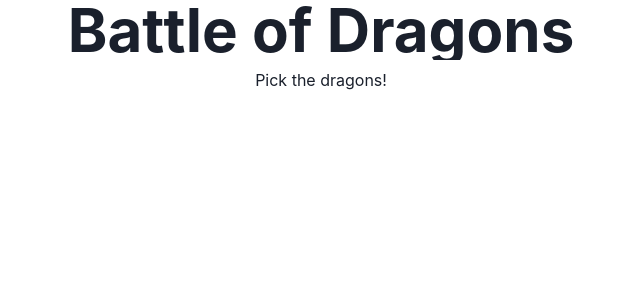
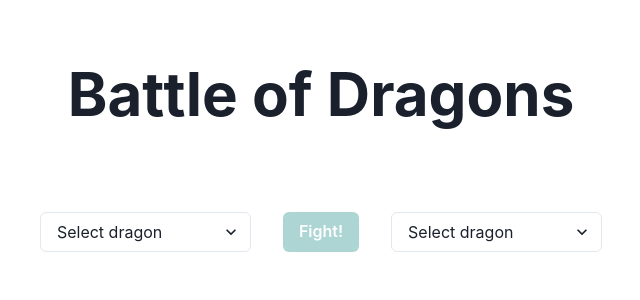
Before and after one commit to wric/spirii-battle-of-dragons, a Next.js app: page / in a window 1280 px wide. Shown: the top 300 px of the page, without its empty margins (319-959 px from the left). Built offline with nearby package versions, Linux system fonts and the light colour scheme.

Commit message:
select dragons

```diff
--- a/package.json
+++ b/package.json
@@ -17,7 +17,8 @@
     "framer-motion": "^11.0.28",
     "next": "14.1.4",
     "react": "^18",
-    "react-dom": "^18"
+    "react-dom": "^18",
+    "swr": "^2.2.5"
   },
   "devDependencies": {
     "@testing-library/jest-dom": "^6.4.2",
--- /dev/null
+++ b/src/components/BattleOfDragons/BattleOfDragons.tsx
@@ -0,0 +1,23 @@
+import fetcher from "@/lib/fetcher";
+import useSWR from "swr";
+import DragonSelection from "../DragonSelection/DragonSelection";
+import { Monster } from "@/pages/api/monsters";
+
+export default function BattleOfDragons() {
+  const { data, error, isLoading } = useSWR<Array<Monster>>(
+    "/api/monsters?type=dragon",
+    fetcher
+  );
+
+  if (error) {
+    return <div>Error :(</div>;
+  }
+
+  if (isLoading || !data) {
+    return <div>Loading...</div>;
+  }
+
+  return (
+      <DragonSelection dragons={data} onStartFight={() => {}} />
+  );
+}
--- /dev/null
+++ b/src/components/DragonCard/DragonCard.tsx
@@ -0,0 +1,41 @@
+import { Monster } from "@/pages/api/monsters";
+import {
+  Card,
+  CardBody,
+  Divider,
+  Heading,
+  Text
+} from "@chakra-ui/react";
+
+export default function DragonCard({ dragon }: { dragon: Monster }) {
+  return (
+    <Card width="100%">
+      <CardBody>
+        <Heading as="h5" size="xs">
+          Name
+        </Heading>
+        <Text>{dragon.name}</Text>
+        <Divider />
+        <Heading as="h5" size="xs" mt="1rem">
+          Strength
+        </Heading>
+        <Text>{dragon.strength}</Text>
+        <Divider />
+        <Heading as="h5" size="xs" mt="1rem">
+          Health
+        </Heading>
+        <Text>100</Text>
+        <Divider />
+        <Heading as="h5" size="xs" mt="1rem">
+          Size
+        </Heading>
+        <Text>{dragon.size}</Text>
+        <Divider />
+        <Heading as="h5" size="xs" mt="1rem">
+          Type
+        </Heading>
+        <Text>{dragon.type}</Text>
+      </CardBody>
+    </Card>
+  );
+}
--- /dev/null
+++ b/src/components/DragonSelect/DragonSelect.tsx
@@ -0,0 +1,20 @@
+import { Monster } from "@/pages/api/monsters";
+import { Select } from "@chakra-ui/react";
+
+export default function DragonSelect({
+  dragons,
+  onChange,
+}: {
+  dragons: Array<Monster>;
+  onChange: (e: React.ChangeEvent<HTMLSelectElement>) => void;
+}) {
+  return (
+    <Select placeholder="Select dragon" onChange={onChange}>
+      {dragons.map((dragon) => (
+        <option key={`dragon-${dragon.id}`} value={dragon.id}>
+          {dragon.name}
+        </option>
+      ))}
+    </Select>
+  );
+}
--- /dev/null
+++ b/src/components/DragonSelection/DragonSelection.tsx
@@ -0,0 +1,47 @@
+import { Button, HStack, VStack, useStatStyles } from "@chakra-ui/react";
+import DragonSelect from "../DragonSelect/DragonSelect";
+import { Monster } from "@/pages/api/monsters";
+import { useState } from "react";
+import DragonCard from "../DragonCard/DragonCard";
+
+export default function DragonSelection({
+  dragons,
+  onStartFight,
+}: {
+  dragons: Array<Monster>;
+  onStartFight: (event: React.MouseEvent<HTMLElement>) => void;
+}) {
+  const [idDragon1, setIdDragon1] = useState<string | null>(null);
+  const [idDragon2, setIdDragon2] = useState<string | null>(null);
+
+  const dragon1 = dragons.find((dragon) => dragon.id === Number(idDragon1));
+  const dragon2 = dragons.find((dragon) => dragon.id === Number(idDragon2));
+
+  return (
+    <HStack gap="2rem" mt="4rem" pb="1rem" align={"start"}>
+      <VStack>
+        <DragonSelect
+          dragons={dragons}
+          onChange={(e) => setIdDragon1(e.target.value)}
+        ></DragonSelect>
+        {dragon1 && <DragonCard dragon={dragon1} />}
+      </VStack>
+      <VStack>
+        <Button
+          colorScheme="teal"
+          onClick={onStartFight}
+          isDisabled={!dragon1 || !dragon2}
+        >
+          Fight!
+        </Button>
+      </VStack>
+      <VStack>
+        <DragonSelect
+          dragons={dragons}
+          onChange={(e) => setIdDragon2(e.target.value)}
+        ></DragonSelect>
+        {dragon2 && <DragonCard dragon={dragon2} />}
+      </VStack>
+    </HStack>
+  );
+}
--- /dev/null
+++ b/src/lib/fetcher.ts
@@ -0,0 +1,7 @@
+export default async function fetcher<JSON = any>(
+  input: RequestInfo,
+  init?: RequestInit
+): Promise<JSON> {
+  const res = await fetch(input, init);
+  return res.json();
+}
--- a/src/pages/api/monsters.ts
+++ b/src/pages/api/monsters.ts
@@ -2,7 +2,7 @@ import type { NextApiRequest, NextApiResponse } from "next";
 
 type MonterType = "aberration" | "humanoid" | "dragon";
 
-type Monster = {
+export type Monster = {
   id: number;
   name: string;
   size: "Large" | "Medium" | "Huge";
--- a/src/pages/index.tsx
+++ b/src/pages/index.tsx
@@ -1,3 +1,4 @@
+import BattleOfDragons from "@/components/BattleOfDragons/BattleOfDragons";
 import { Heading, VStack } from "@chakra-ui/react";
 import Head from "next/head";
 
@@ -11,10 +12,10 @@ export default function Home() {
       </Head>
       <main>
         <VStack>
-          <Heading as="h1" size="3xl" noOfLines={1}>
+          <Heading as="h1" size="3xl" noOfLines={1} mt="4rem" pb="1rem">
             Battle of Dragons
           </Heading>
-          <div>Pick the dragons!</div>
+          <BattleOfDragons />
         </VStack>
       </main>
     </>
```
Also changed, not shown: 1 other file (tests, documents, lock files or other folders).
